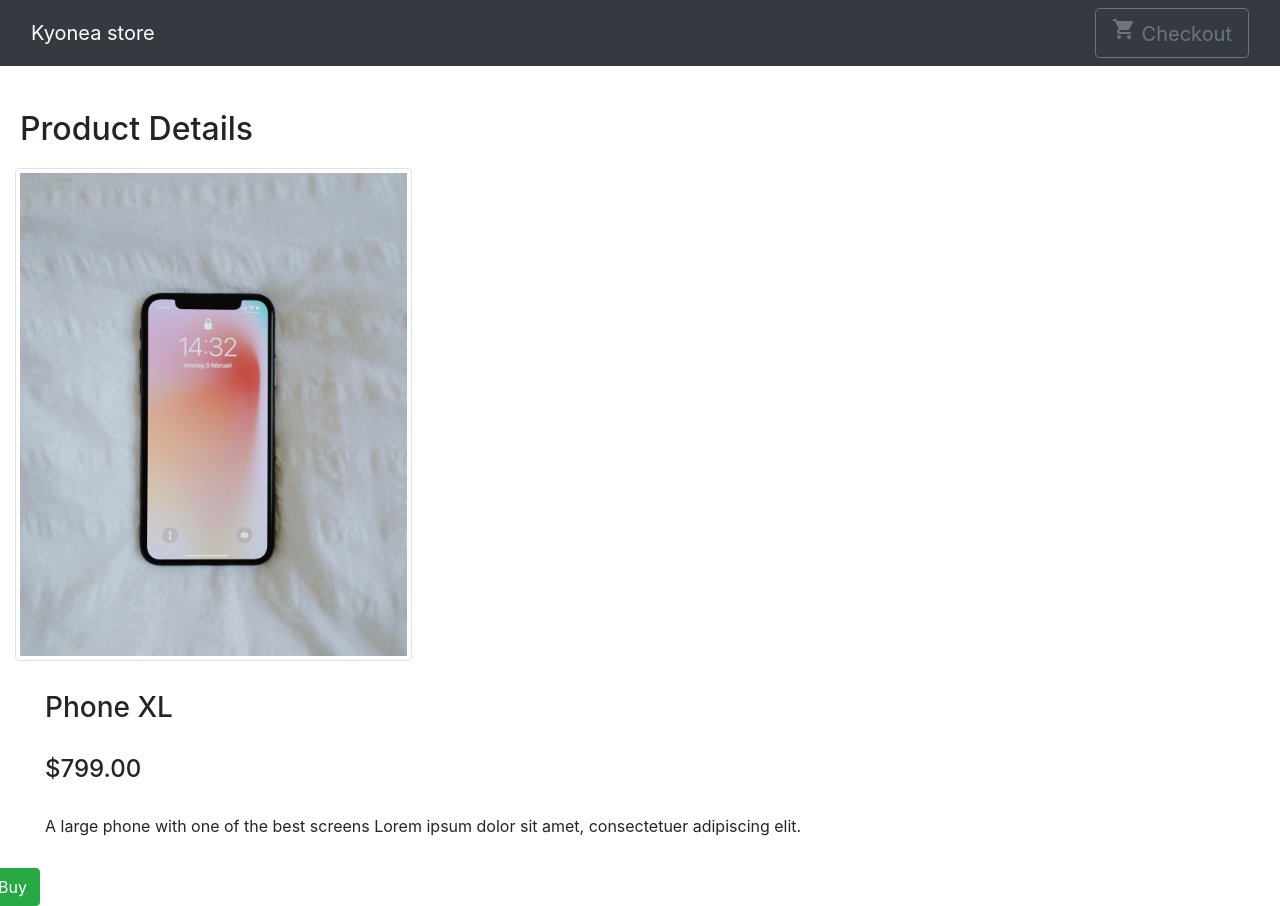
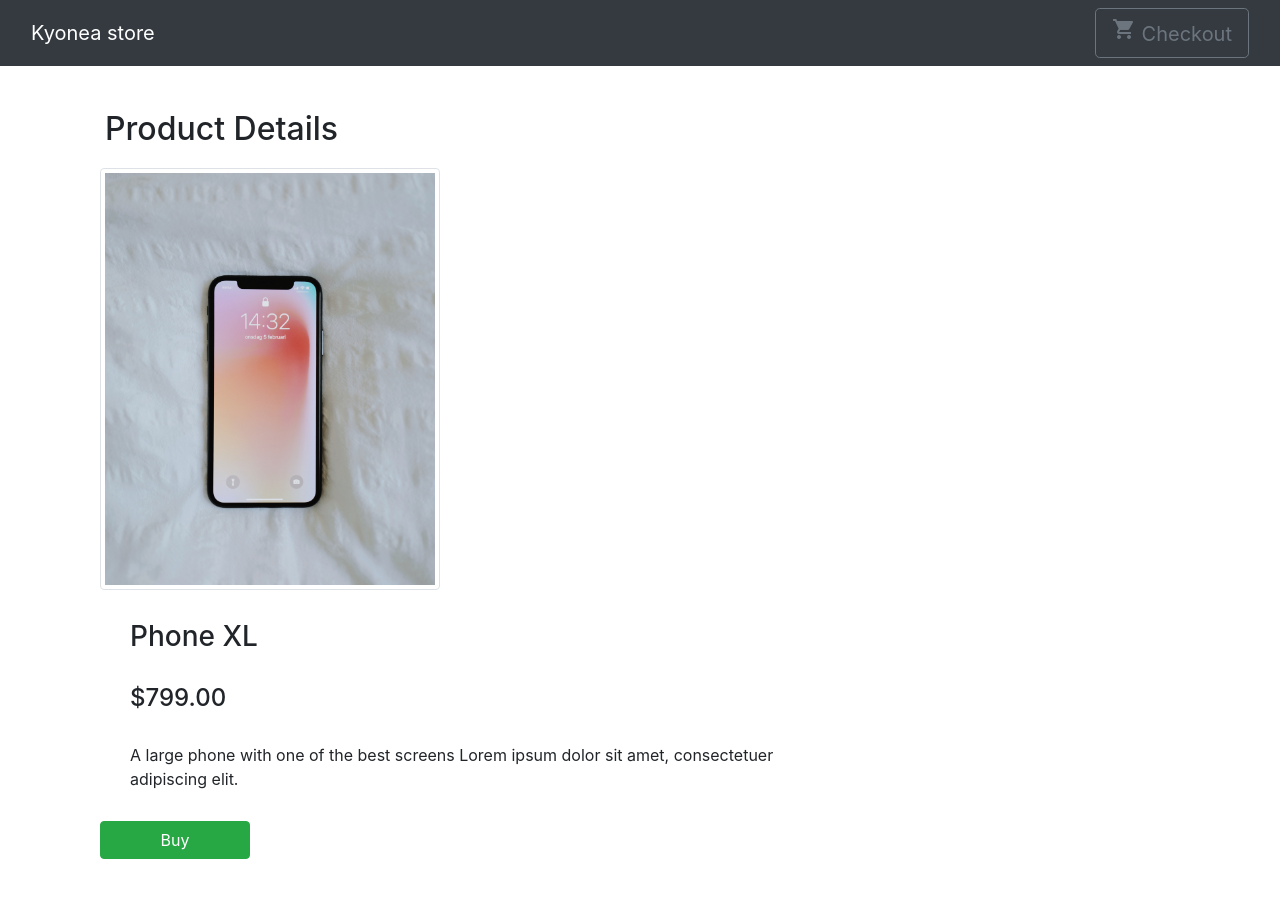
Before and after one commit to JustynaJPL/AngularTutStore, an Angular app: page /products/1 in a window 1280 px wide. After the commit the page ends 859 px from the top, so only its background shows below. Built offline with nearby package versions, Linux system fonts and the light colour scheme.

Commit message:
final for todaj

```diff
--- a/src/app/app.component.html
+++ b/src/app/app.component.html
@@ -1,2 +1,2 @@
 <app-topbar></app-topbar>
-<router-outlet class = "container-fluid"></router-outlet>
+<router-outlet class = "container"></router-outlet>
--- a/src/app/product-details/product-details.component.html
+++ b/src/app/product-details/product-details.component.html
@@ -1,19 +1,21 @@
-<h2>Product Details</h2>
-<div class="row ">
-  <div *ngIf="product" class=" products-cont col-xs-12 col-sm-12 col-md-12 col-lg-12">
+<div class="container">
+  <h2>Product Details</h2>
+  <div *ngIf="product" class="products-cont">
     <div class="col-4 justify-content-center">
       <img class="img-thumbnail image-prop" [src]='product.image' alt="image">
-
       <!-- here there was a problem because in products.ts there was an
       interface where no prop image was clasified but it was added
       to the value source because I neded them before
       !!! IMPORTANT THING WHILE ADDING INTERFACE !!!! -->
     </div>
-    <div class="col-8 justify-content-center">
+    <div class="col-8">
       <h3>{{ product.name }}</h3>
       <h4>{{ product.price | currency }}</h4>
       <p>{{ product.description }}</p>
     </div>
-    <button class="row btn btn-success" (click)="addToCart(product)">Buy</button>
+    <div class="col-12">
+      <button class="align-self-center btn btn-success " (click)="addToCart(product)">Buy</button>
+    </div>
+
   </div>
 </div>
--- a/src/app/product-details/product-details.component.scss
+++ b/src/app/product-details/product-details.component.scss
@@ -1,11 +1,25 @@
-h2{
-	display: block;
-	margin: 20px;
+h2 {
+  display: block;
+  margin: 20px;
 }
 
-.products-cont{
-	h3, h4,p{
-		margin: 30px;
-		display: flex;
-	}
+.products-cont {
+
+
+  h3,
+  h4,
+  p {
+    margin: 30px;
+  }
+
+
 }
+.col-12 {
+
+    display: inline-grid;
+
+
+    button {
+    	width: 150px;
+    }
+  }
```
